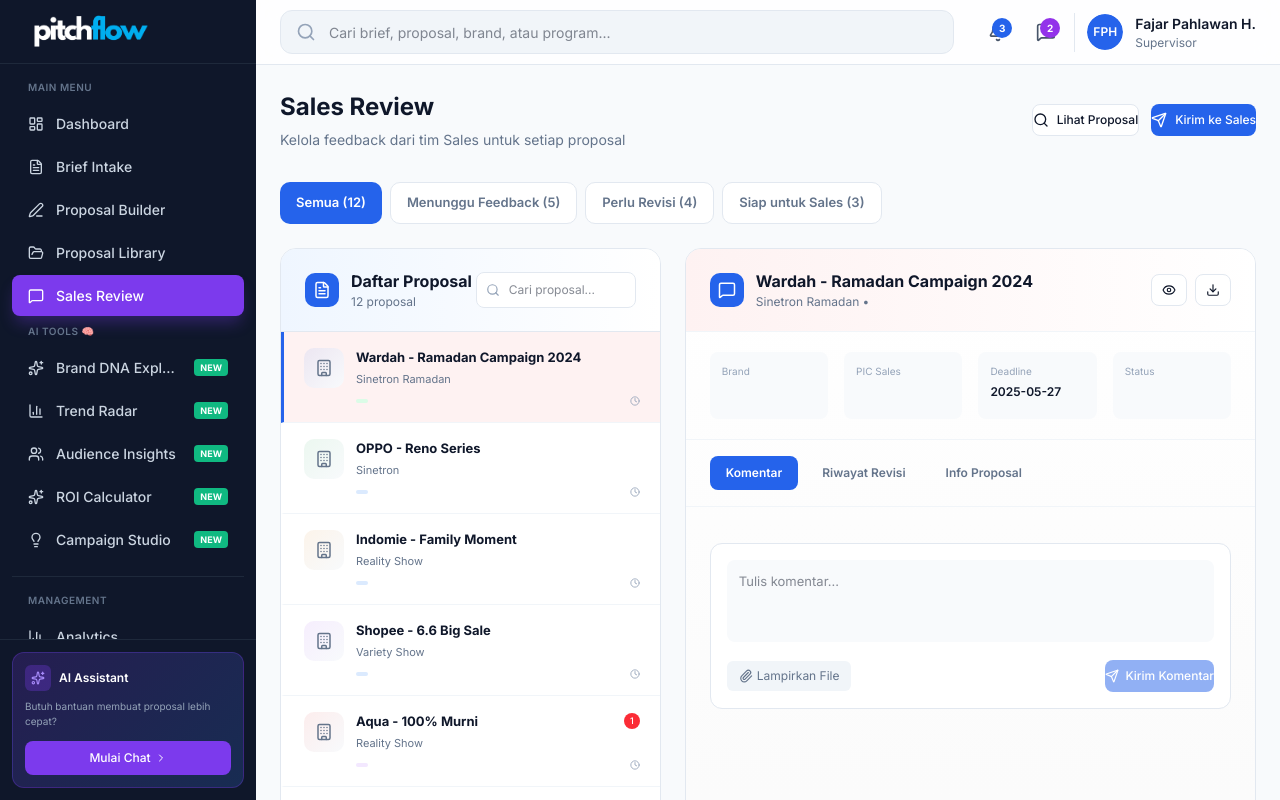
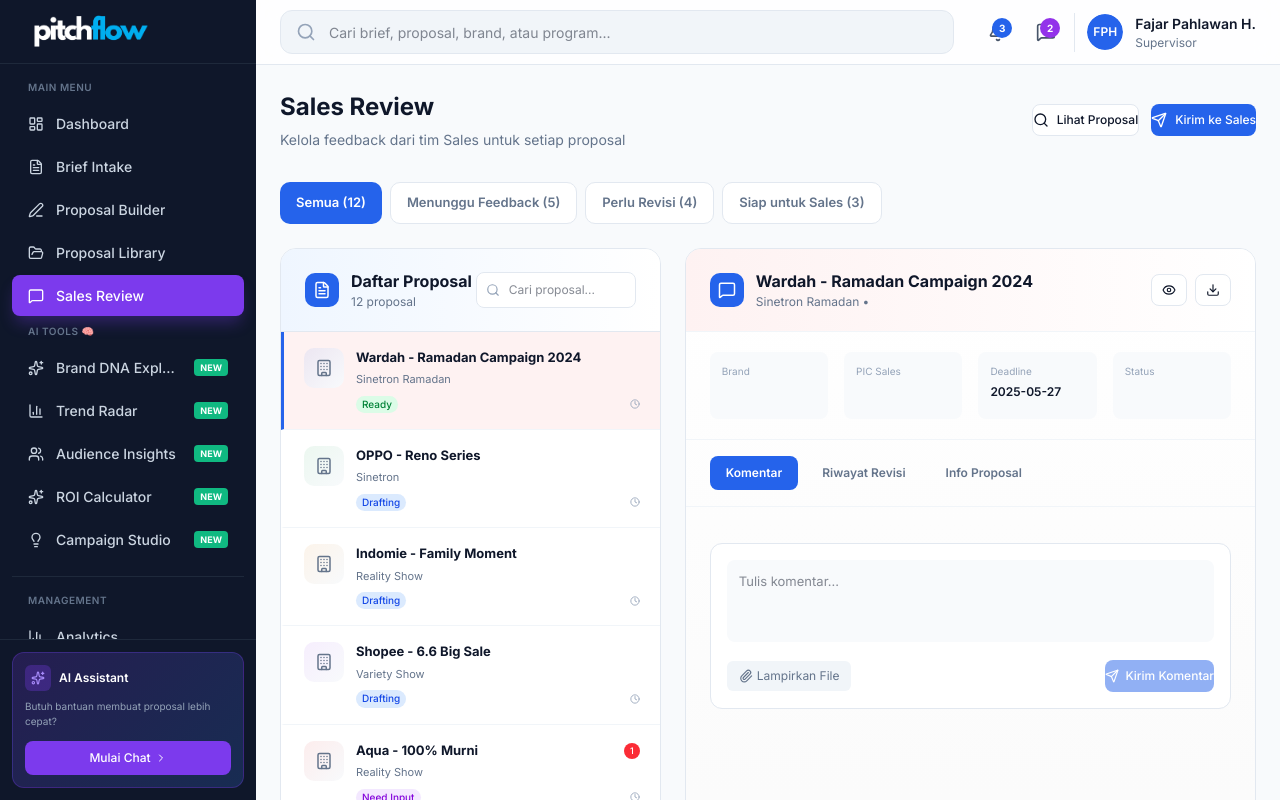
Before and after one commit to rectoversomedia/PitchFlow, a Next.js app: page /sales-review in a window 1280 px wide. Shown: the top 800 px of the page. Built offline with nearby package versions, Linux system fonts and the light colour scheme.

Commit message:
fix: Fix statusLabels usage in sales-review page

```diff
--- a/src/app/sales-review/page.tsx
+++ b/src/app/sales-review/page.tsx
@@ -242,7 +242,7 @@
                       <div style={{ flex: 1, minWidth: 0 }}>
                         <div style={{ display: 'flex', justifyContent: 'space-between', alignItems: 'center', marginBottom: '4px' }}>
                           <h4 style={{ fontSize: '13px', fontWeight: 700, color: '#0f172a', overflow: 'hidden', textOverflow: 'ellipsis', whiteSpace: 'nowrap' }}>{proposal.title}</h4>
-                          {statusLabels[proposal.status]?.label === "Input" && (
+                          {statusLabels[proposal.status] === "Input" && (
                             <AlertCircle size={14} color="#9333ea" />
                           )}
                           {proposalComments.length > 0 && (
@@ -261,7 +261,7 @@
                             }
                             style={{ fontSize: '10px', padding: '2px 6px' }}
                           >
-                            {statusLabels[proposal.status]?.label}
+                            {statusLabels[proposal.status]}
                           </Badge>
                           <div style={{ display: 'flex', alignItems: 'center', gap: '8px' }}>
                             <span style={{ fontSize: '10px', color: '#94a3b8', display: 'flex', alignItems: 'center', gap: '4px' }}>
```
